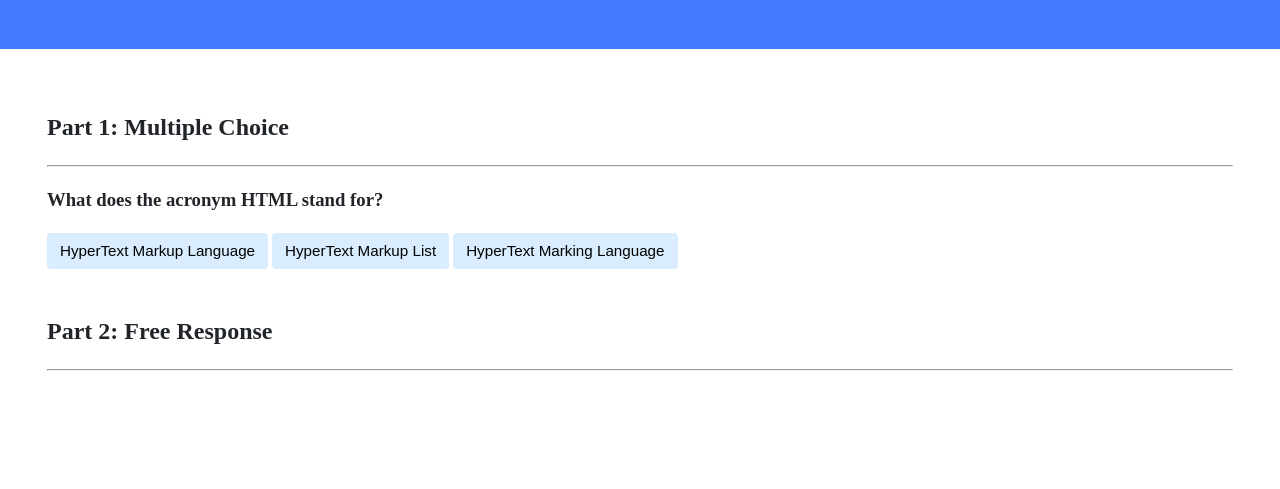
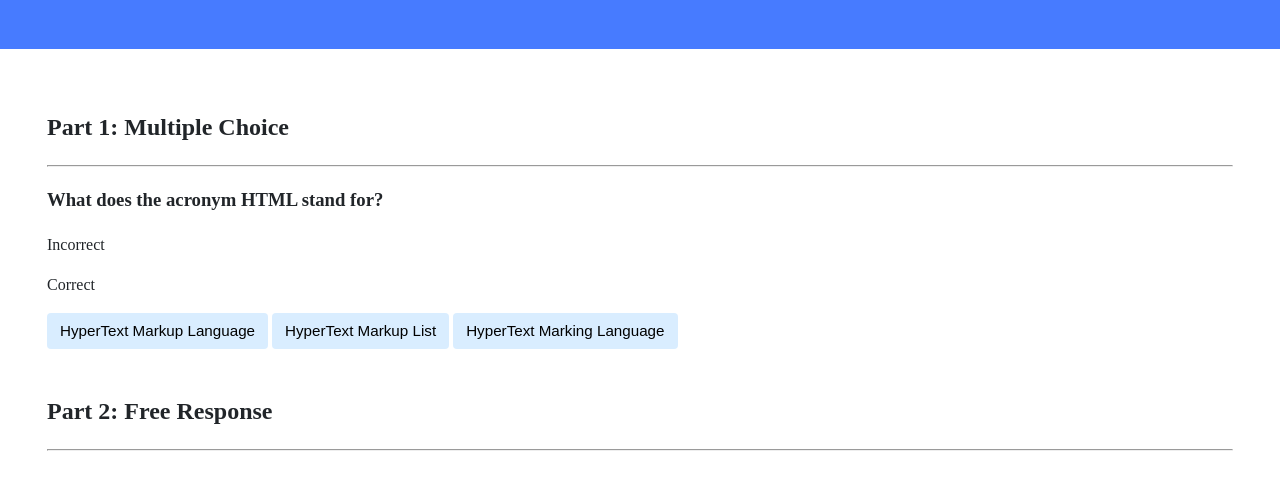
Before and after one commit to adeoyevictor/CS50X, a plain HTML site: page trivia/index.html in a window 1280 px wide. Shown: the part 151-640 px from the top of the page. Drawn offline with Linux system fonts and the light colour scheme.

Commit message:
Wed, Dec 14, 2022, 6:25 PM +00:00

```diff
--- a/trivia/index.html
+++ b/trivia/index.html
@@ -22,6 +22,8 @@
                 <h3>
                     What does the acronym HTML stand for?
                 </h3>
+                <p>Incorrect</p>
+                <p>Correct</p>
                 <button class="btn-1">HyperText Markup Language</button>
                 <button class="btn-1">HyperText Markup List</button>
                 <button class="btn-1">HyperText Marking Language</button>
@@ -39,6 +41,7 @@
             btns.forEach((btn)=>{
                 btn.addEventListener('click', ()=>{
                     btn.style.backgroundColor = "red"
+
                 })
             })
         </script>
```
